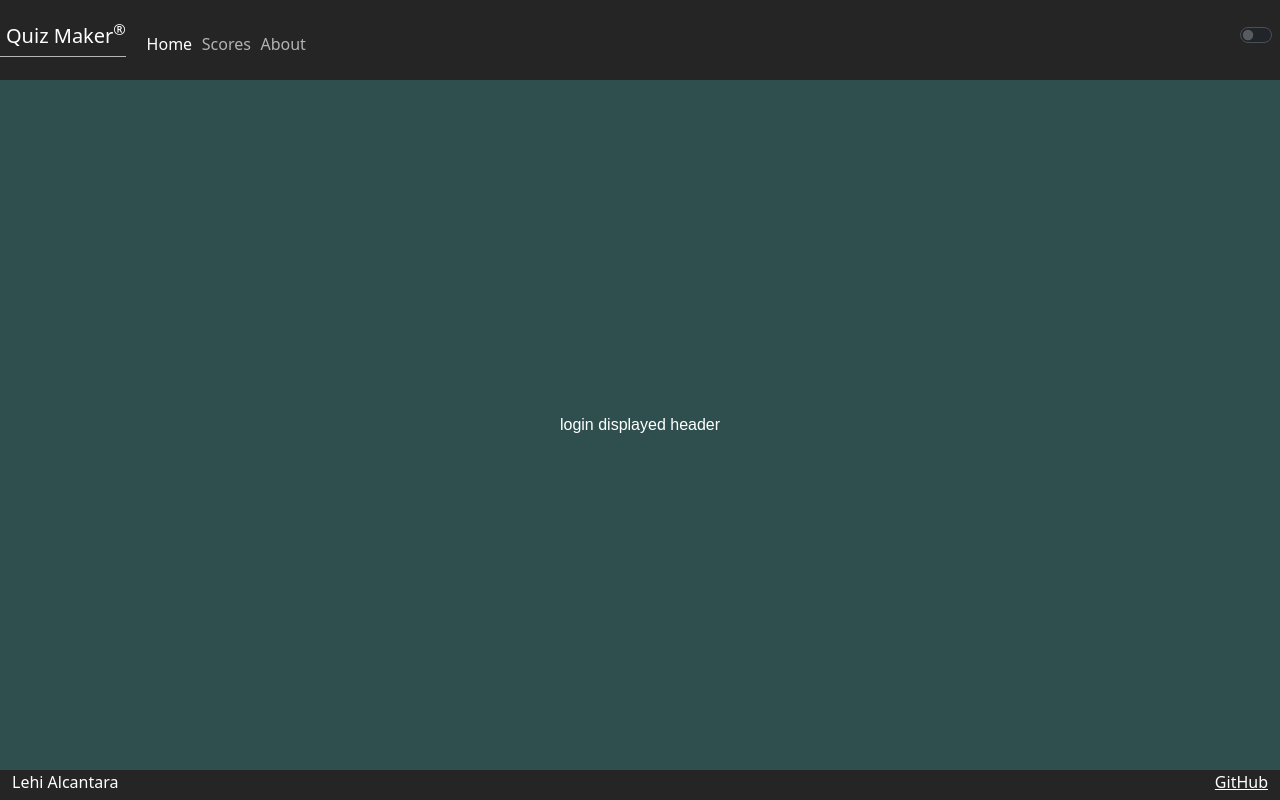
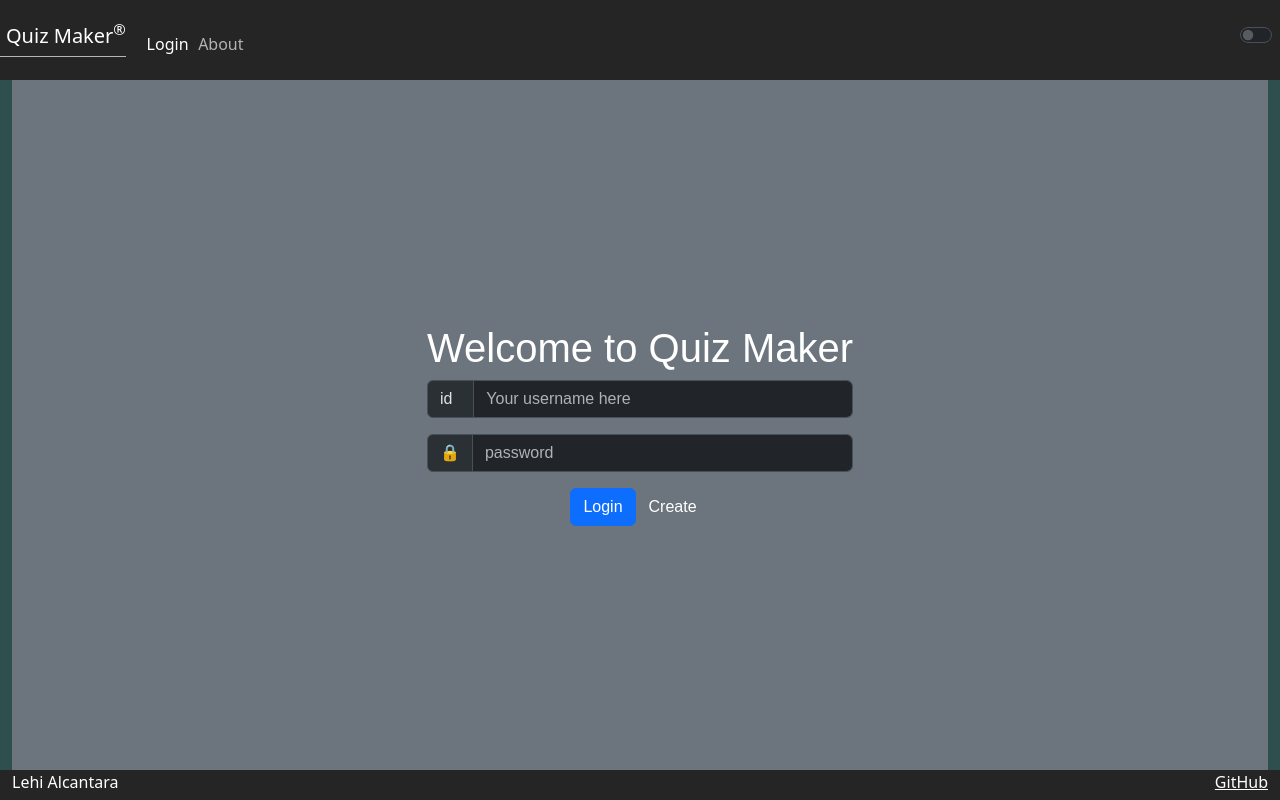
Before and after one commit to ylehilds/startup, a React (Vite) app: page / in a window 1280 px wide. Built offline with nearby package versions, Linux system fonts and the light colour scheme.

Commit message:
got login authentication working

```diff
--- a/src/app.jsx
+++ b/src/app.jsx
@@ -4,10 +4,14 @@ import { Login } from './login/login';
 import { Dashboard } from './dashboard/dashboard';
 import { Scores } from './scores/scores';
 import { About } from './about/about';
+import { AuthState } from './login/authState';
 import 'bootstrap/dist/css/bootstrap.min.css';
 import './app.css';
 
 export default function App() {
+    const [userName, setUserName] = React.useState(localStorage.getItem('userName') || '');
+    const currentAuthState = userName ? AuthState.Authenticated : AuthState.Unauthenticated;
+    const [authState, setAuthState] = React.useState(currentAuthState);
     const [theme, setTheme] = useState('dark');
 
     useEffect(() => {
@@ -24,12 +28,16 @@ export default function App() {
             <div className="app" data-bs-theme={theme}>
                 <header className={`container-fluid ${theme}`}>
                     <nav className="navbar fixed-top">
-                        <NavLink className="navbar-brand" to="">Quiz Maker<sup>&reg;</sup></NavLink>
-
+                        <div className="navbar-brand">Quiz Maker<sup>&reg;</sup></div>
                         <div id="navControls">
                             <menu className="navbar-nav">
-                                <li className="nav-item"><NavLink className="nav-link active" to="dashboard">Home</NavLink></li>
+                            <li className="nav-item"><NavLink className="nav-link" to="">Login</NavLink></li>
+                                {authState === AuthState.Authenticated && (
+                                    <li className="nav-item"><NavLink className="nav-link" to="dashboard">Quiz</NavLink></li>
+                                )}
+                                {authState === AuthState.Authenticated && (
                                     <li className="nav-item"><NavLink className="nav-link" to="scores">Scores</NavLink></li>
+                                )}
                                 <li className="nav-item"><NavLink className="nav-link" to="about">About</NavLink></li>
                             </menu>
                         </div>
@@ -48,7 +56,20 @@ export default function App() {
 
                 <main className={`container-fluid text-center ${theme}`}>
                     <Routes>
-                    <Route path='/' element={<Login />} />
+                        <Route
+                            path='/'
+                            element={
+                                <Login
+                                    userName={userName}
+                                    authState={authState}
+                                    onAuthChange={(userName, authState) => {
+                                        setAuthState(authState);
+                                        setUserName(userName);
+                                    }}
+                                />
+                            }
+                            exact
+                        />
                         <Route path='/dashboard' element={<Dashboard />} />
                         <Route path='/scores' element={<Scores />} />
                         <Route path='/about' element={<About />} />
--- /dev/null
+++ b/src/login/authState.js
@@ -0,0 +1,9 @@
+export class AuthState {
+  static Unknown = new AuthState('unknown');
+  static Authenticated = new AuthState('authenticated');
+  static Unauthenticated = new AuthState('unauthenticated');
+
+  constructor(name) {
+    this.name = name;
+  }
+}
--- /dev/null
+++ b/src/login/authenticated.css
@@ -0,0 +1,5 @@
+.playerName {
+  color: rgb(118, 190, 210);
+  font-size: 1.5em;
+  padding: 0.5em;
+}
--- /dev/null
+++ b/src/login/authenticated.jsx
@@ -0,0 +1,35 @@
+import React from 'react';
+import { useNavigate } from 'react-router-dom';
+
+import Button from 'react-bootstrap/Button';
+
+import './authenticated.css';
+
+export function Authenticated(props) {
+  const navigate = useNavigate();
+
+  function logout() {
+    fetch(`/api/auth/logout`, {
+      method: 'delete',
+    })
+      .catch(() => {
+        // Logout failed. Assuming offline
+      })
+      .finally(() => {
+        localStorage.removeItem('user');
+        props.onLogout();
+      });
+  }
+
+  return (
+    <div>
+      <div className='playerName'>{props.userName}</div>
+      <Button variant='primary' onClick={() => navigate('/dashboard')}>
+        Dashboard
+      </Button>
+      <Button variant='secondary' onClick={() => logout()}>
+        Logout
+      </Button>
+    </div>
+  );
+}
--- a/src/login/login.jsx
+++ b/src/login/login.jsx
@@ -1,9 +1,26 @@
 import React from 'react';
 
-export function Login() {
+import { Unauthenticated } from './unauthenticated';
+import { Authenticated } from './authenticated';
+import { AuthState } from './authState';
+
+export function Login({ userName, authState, onAuthChange }) {
   return (
-    <main className='container-fluid text-center'>
-      <div>login displayed header</div>
+    <main className='container-fluid bg-secondary text-center'>
+      <div>
+        {authState !== AuthState.Unknown && <h1>Welcome to Quiz Maker</h1>}
+        {authState === AuthState.Authenticated && (
+          <Authenticated userName={userName} onLogout={() => onAuthChange(userName, AuthState.Unauthenticated)} />
+        )}
+        {authState === AuthState.Unauthenticated && (
+          <Unauthenticated
+            userName={userName}
+            onLogin={(loginUserName) => {
+              onAuthChange(loginUserName, AuthState.Authenticated);
+            }}
+          />
+        )}
+      </div>
     </main>
   );
 }
--- /dev/null
+++ b/src/login/messageDialog.jsx
@@ -0,0 +1,15 @@
+import React from 'react';
+
+import Button from 'react-bootstrap/Button';
+import Modal from 'react-bootstrap/Modal';
+
+export function MessageDialog(props) {
+  return (
+    <Modal {...props} show={props.message} centered>
+      <Modal.Body>{props.message}</Modal.Body>
+      <Modal.Footer>
+        <Button onClick={props.onHide}>Close</Button>
+      </Modal.Footer>
+    </Modal>
+  );
+}
--- /dev/null
+++ b/src/login/unauthenticated.jsx
@@ -0,0 +1,77 @@
+import React from 'react';
+
+import Button from 'react-bootstrap/Button';
+import {MessageDialog} from './messageDialog';
+
+export function Unauthenticated(props) {
+  const [userName, setUserName] = React.useState(props.userName);
+  const [password, setPassword] = React.useState('');
+  const [displayError, setDisplayError] = React.useState(null);
+
+  async function loginUser() {
+    loginOrCreate(`/api/auth/login`);
+  }
+
+  async function createUser() {
+    loginOrCreate(`/api/auth/create`);
+  }
+
+  async function loginOrCreate(endpoint) {
+    if (!userName || !password) {
+      setDisplayError(`⚠ Error: username and password required`);
+      return
+    }
+
+    const response = await fetch(endpoint, {
+      method: 'post',
+      body: JSON.stringify({userId: userName, password: password}),
+      headers: {
+        'Content-type': 'application/json; charset=UTF-8',
+      },
+    });
+    if (response?.status === 200) {
+      localStorage.setItem('user', userName);
+      props.onLogin(userName);
+    } else {
+      const body = await response.json();
+      setDisplayError(`⚠ Error: ${body.msg}`);
+    }
+  }
+
+  return (
+    <>
+      <div>
+        <div className='input-group mb-3'>
+          <span className='input-group-text'>id&nbsp;&nbsp;</span>
+          <input
+            className='form-control'
+            type='text'
+            value={userName}
+            onChange={(e) => setUserName(e.target.value)}
+            placeholder='Your username here'
+          />
+        </div>
+        <div className='input-group mb-3'>
+          <span className='input-group-text'>🔒</span>
+          <input
+            className='form-control'
+            type='password'
+            onChange={(e) => setPassword(e.target.value)}
+            placeholder='password'
+            onKeyUp={(event) => {
+              if (event.keyCode === 13) loginUser();
+            }}
+          />
+        </div>
+        <Button variant='primary' onClick={() => loginUser()}>
+          Login
+        </Button>
+        <Button variant='secondary' onClick={() => createUser()}>
+          Create
+        </Button>
+      </div>
+
+      <MessageDialog message={displayError} onHide={() => setDisplayError(null)} />
+    </>
+  );
+}
```
Also changed, not shown: src/login/loginOld.jsx (added, +9 -0 lines). Lines whose indentation alone changed are shown as unchanged.
